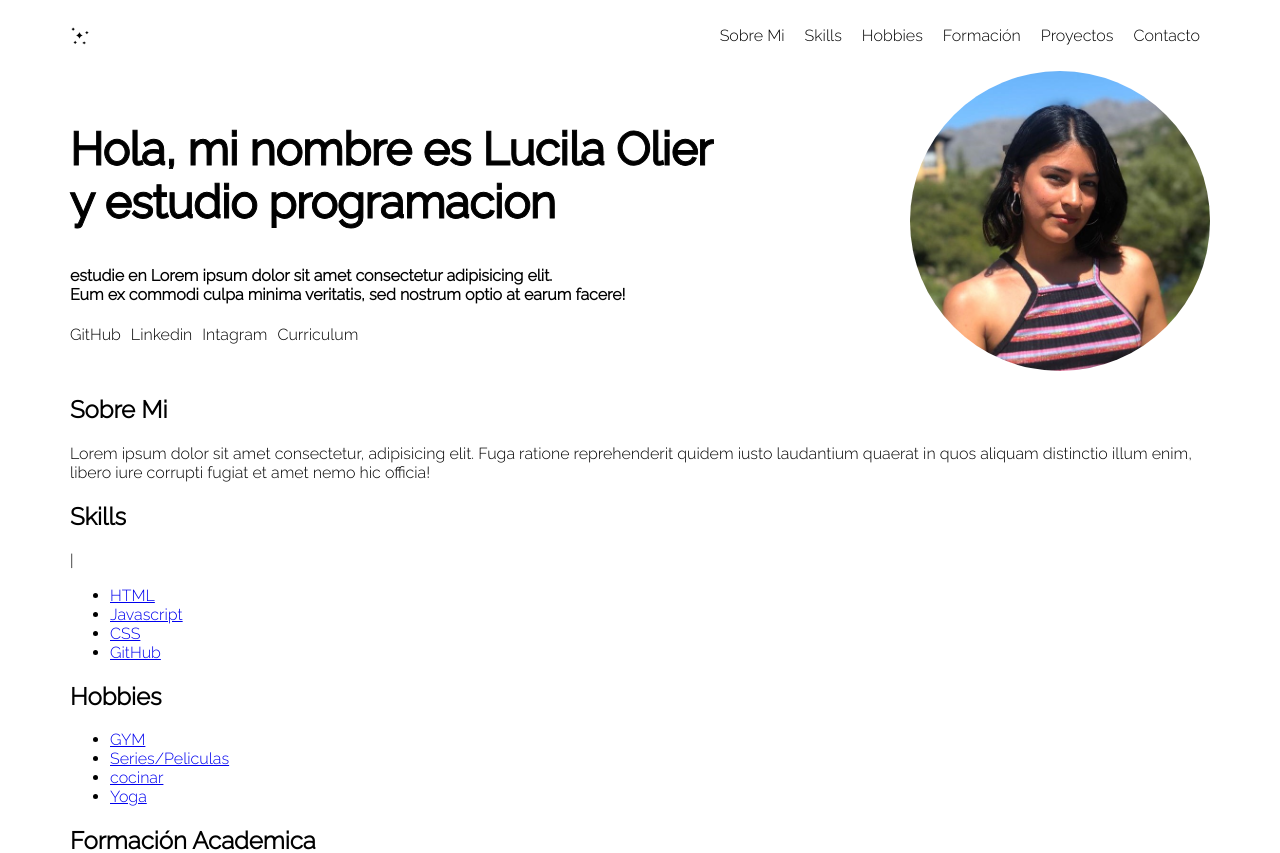
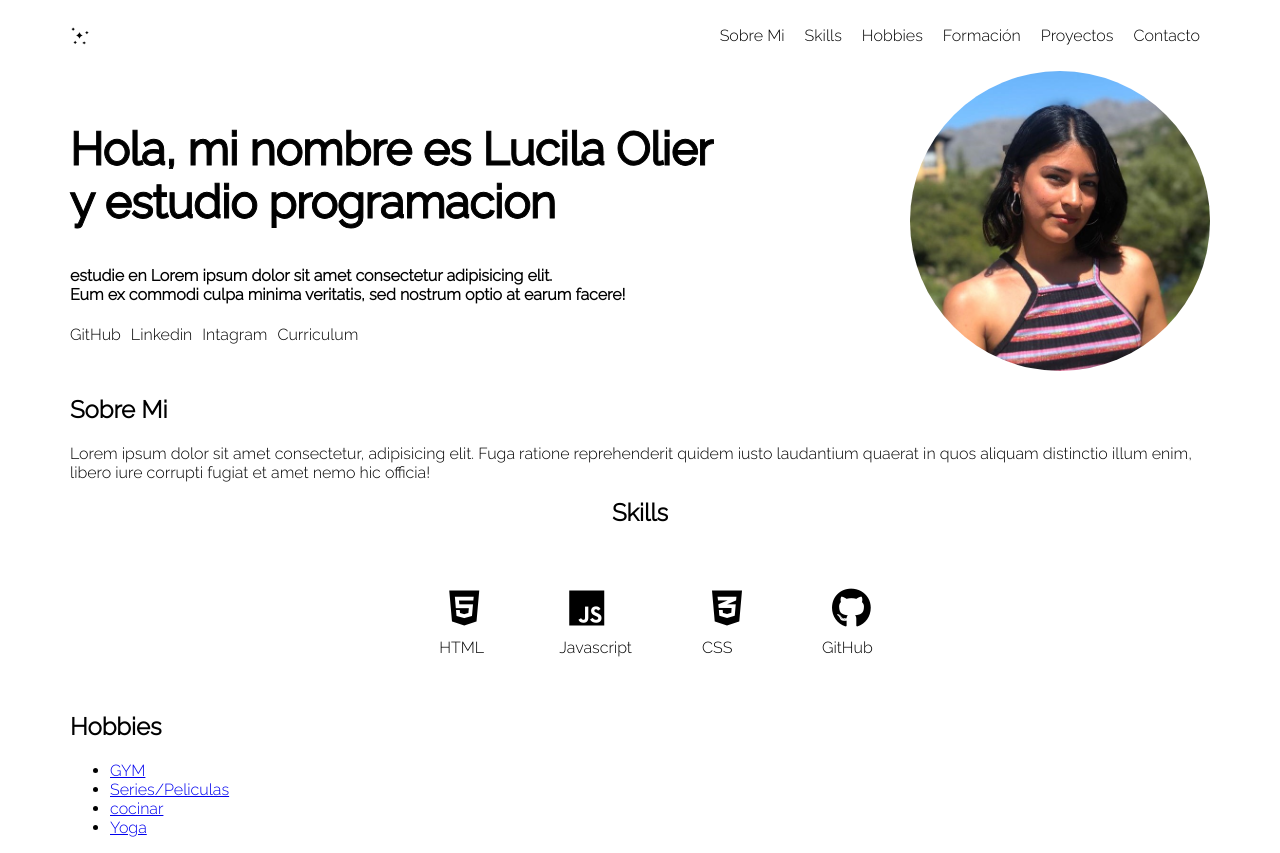
Before and after one commit to lucilaOlier/Portafolio, a plain HTML site: page index.html in a window 1280 px wide. Shown: the top 853 px of the page. Drawn offline with Linux system fonts and the light colour scheme.

Commit message:
hice hasta skills

```diff
--- /dev/null
+++ b/css/skills.css
@@ -0,0 +1,25 @@
+
+.skills__titulo{
+    display: flex;
+    justify-content: center;
+    margin: 15px;
+}
+
+.skills__lista {
+    display: flex;
+    justify-content: center;
+    list-style: none;
+
+}
+
+.skills__items{
+    margin: 30px;
+    padding: 30px;
+    display: block;
+    margin: 5px;
+}
+.iconos{
+    margin: 10px;
+    font-size: 40px;
+    display: block;
+}
--- a/index.html
+++ b/index.html
@@ -9,10 +9,16 @@
     <link href="https://fonts.googleapis.com/css2?family=Inter:wght@300&family=Raleway:wght@300&display=swap"
     rel="stylesheet">
     <link rel="stylesheet" href="/css/estillo.css">
+    <script src="https://kit.fontawesome.com/ab7c623dad.js" crossorigin="anonymous"></script>
     <link rel="stylesheet" href="/css/cabecera.css">
     <link rel="stylesheet" href="/css/inicio.css">
+    <link rel="stylesheet" href="/css/sobre-mi.css">
+    <link rel="stylesheet" href="/css/skills.css">
+
     <link rel="preconnect" href="https://fonts.googleapis.com">
-<link rel="preconnect" href="https://fonts.gstatic.com" crossorigin>
+    <link rel="preconnect" href="https://fonts.gstatic.com" crossorigin>
+
+
     <title>Portafolio</title>
 </head>
 <body>
@@ -63,12 +69,12 @@
 
 
     <section class="skills" id="skills">
-        <h2>Skills</h2>
-   |    <ul>
-            <li><a href="#">HTML</a></li>
-            <li><a href="#">Javascript</a></li>
-            <li><a href="#">CSS</a></li>
-            <li><a href="#">GitHub</a></li>
+        <h2 class="skills__titulo">Skills</h2>
+        <ul class="skills__lista">
+            <li class="skills__items"><i class=" iconos fa-brands fa-html5"></i>HTML</li>
+            <li class="skills__items"><i class=" iconos fa-brands fa-js"></i>Javascript</li>
+            <li class="skills__items"><i class=" iconos fa-brands fa-css3-alt"></i>CSS</li>
+            <li class="skills__items"><i class=" iconos fa-brands fa-github"></i>GitHub</li>
         </ul>
     </section>
 
```
Also changed, not shown: css/img/css.pgn.png (added), css/img/html.pgn.png (added), css/img/js.png (added), css/sobre-mi.css (added).
